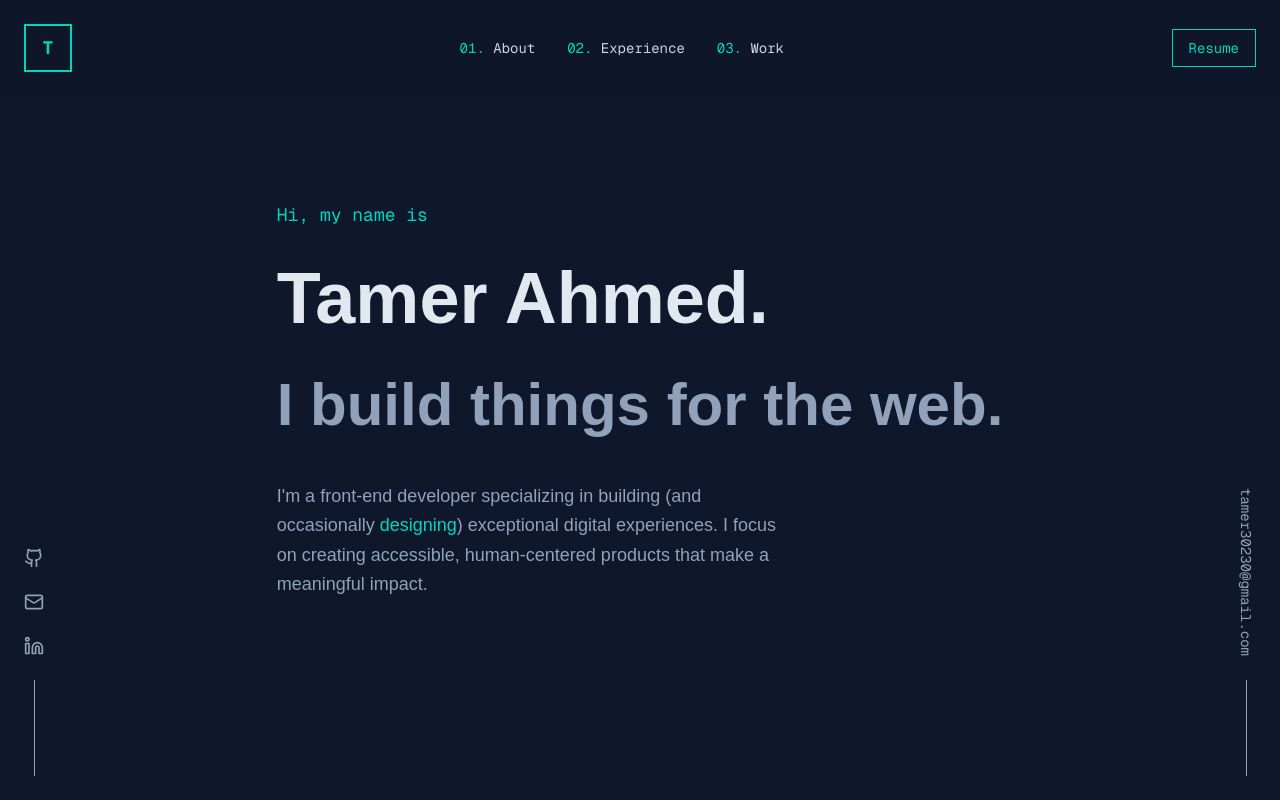
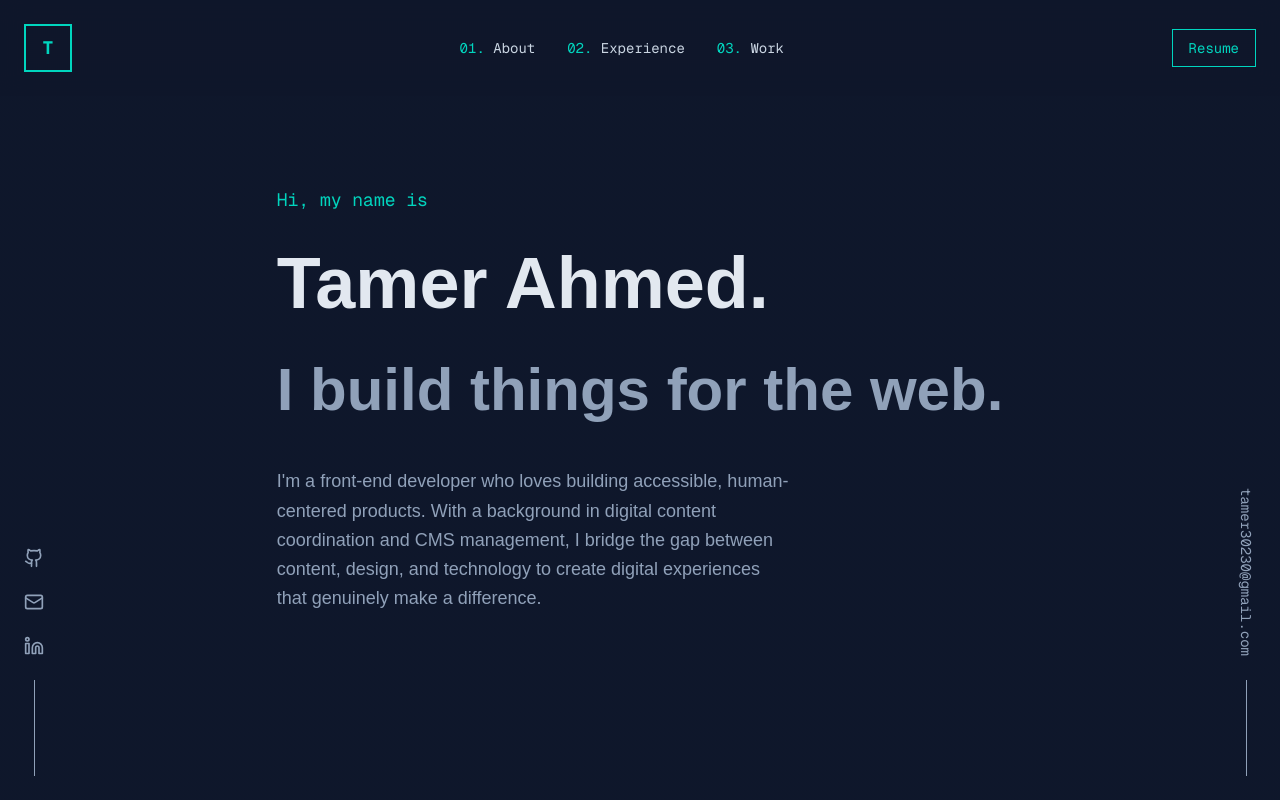
Before and after one commit to Tamerhmed/portfolio-v2, a Next.js app: page / in a window 1280 px wide. Shown: the top 800 px of the page. Built offline with nearby package versions, Linux system fonts and the light colour scheme.

Commit message:
audit project placed hidden

```diff
--- a/src/components/HeroSection.jsx
+++ b/src/components/HeroSection.jsx
@@ -49,10 +49,11 @@ export default function HeroSection() {
             className='max-w-lg pt-4'
           >
             <p className='text-slate-400 text-base lg:text-lg leading-relaxed'>
-              I'm a front-end developer specializing in building (and
-              occasionally <span className='text-teal-400'>designing</span>)
-              exceptional digital experiences. I focus on creating accessible,
-              human-centered products that make a meaningful impact.
+              I'm a front-end developer who loves building accessible,
+              human-centered products. With a background in digital content
+              coordination and CMS management, I bridge the gap between content,
+              design, and technology to create digital experiences that
+              genuinely make a difference.
             </p>
           </motion.div>
         </motion.div>
```
